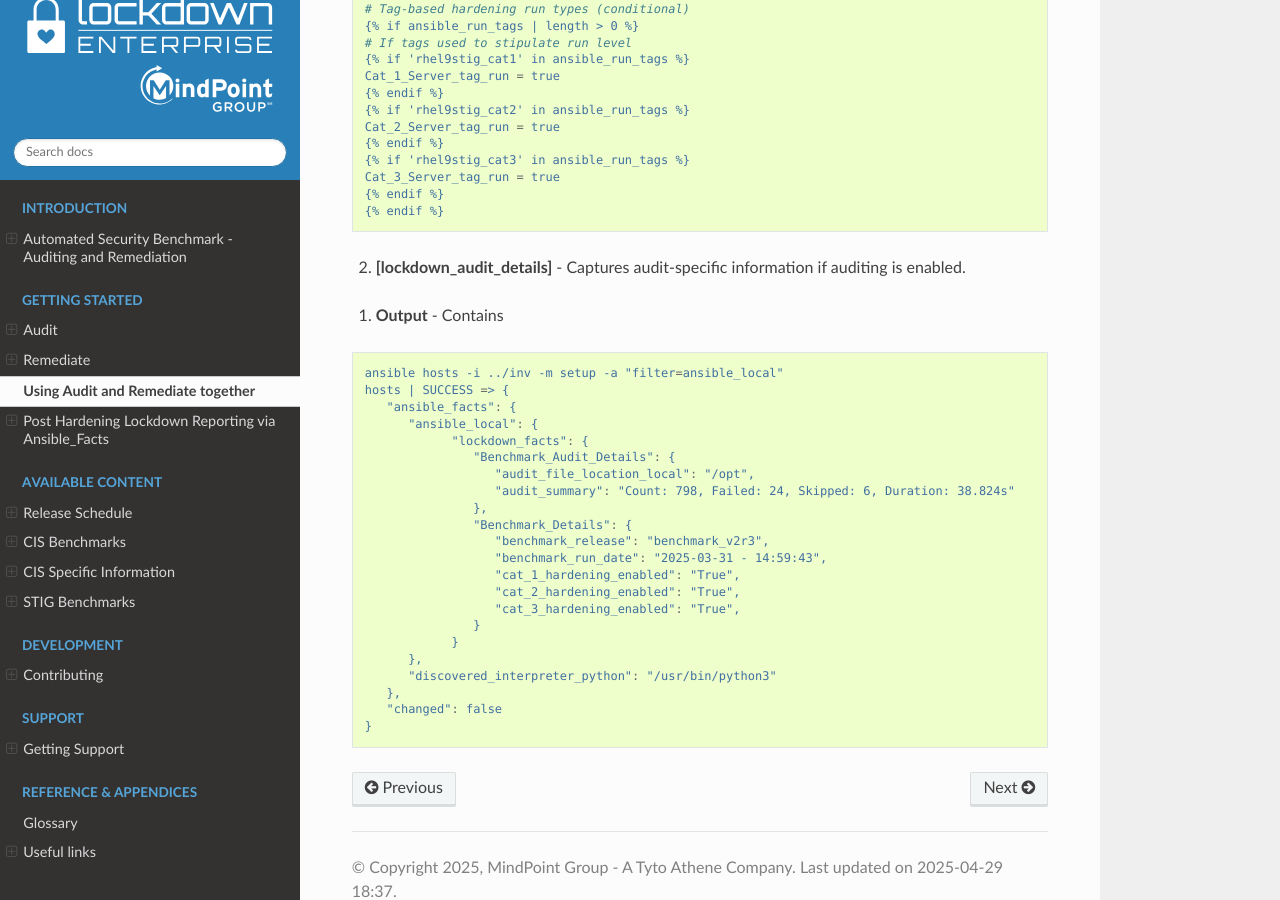
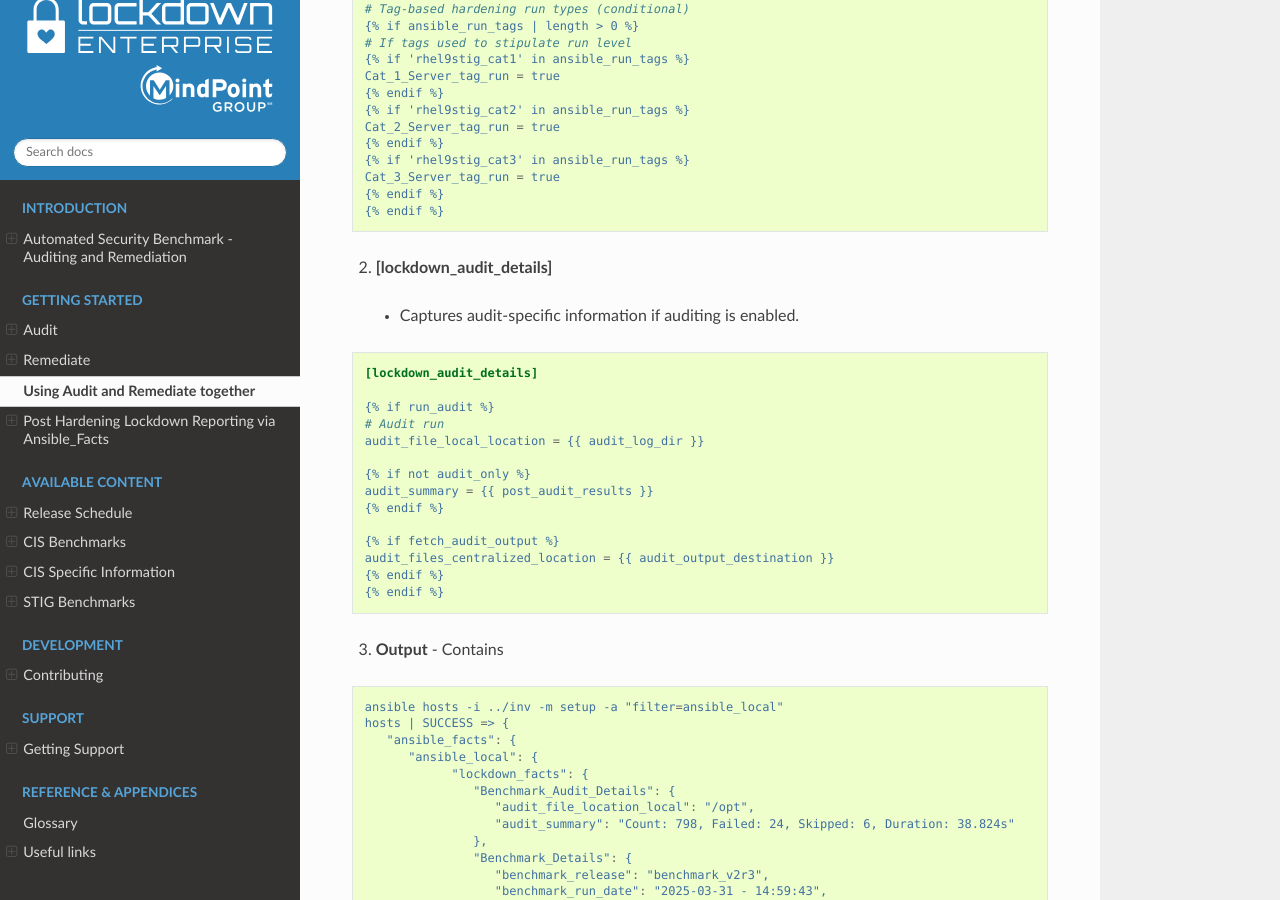
Before and after one commit to ansible-lockdown/MPG-AL-READTHEDOCS, a Sphinx documentation site: the page built from docs/source/combined/comb-getting-started.rst, in a window 1280 px wide and 900 px high, scrolled down 3105 px. Built offline with Sphinx 7.4.7 and the Read the Docs theme 3.1.0, drawn with Linux system fonts in a browser that asks for light colours; some of the changed lines change nothing that is shown.

```diff
--- a/docs/source/combined/comb-getting-started.rst
+++ b/docs/source/combined/comb-getting-started.rst
@@ -144,9 +144,10 @@
   {% endif %}
 
 2. **[lockdown_audit_details]**
-   - Captures audit-specific information if auditing is enabled.
+  - Captures audit-specific information if auditing is enabled.
 
 .. code-block:: ini
+
   [lockdown_audit_details]
 
   {% if run_audit %}
@@ -162,7 +163,7 @@
   {% endif %}
   {% endif %}
 
-1. **Output**
+3. **Output**
    - Contains
 
 .. code-block:: ini
```
